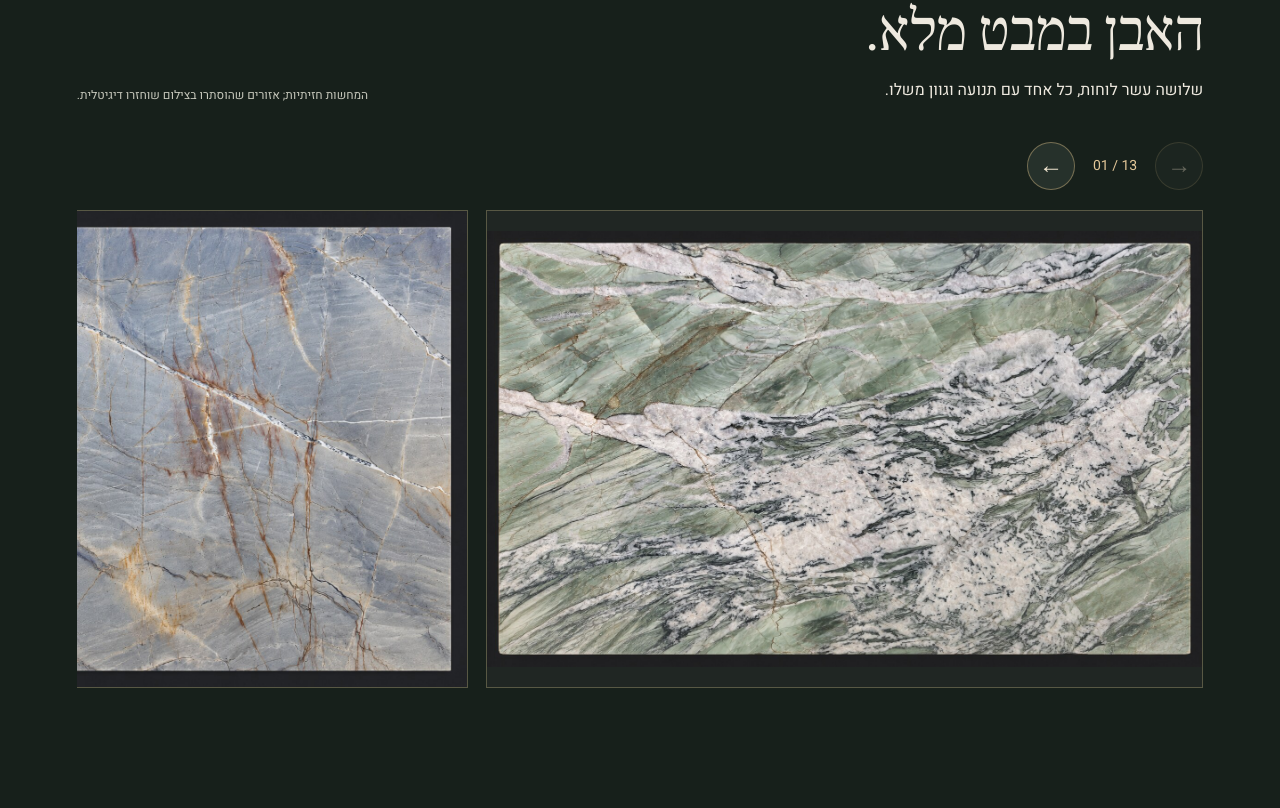
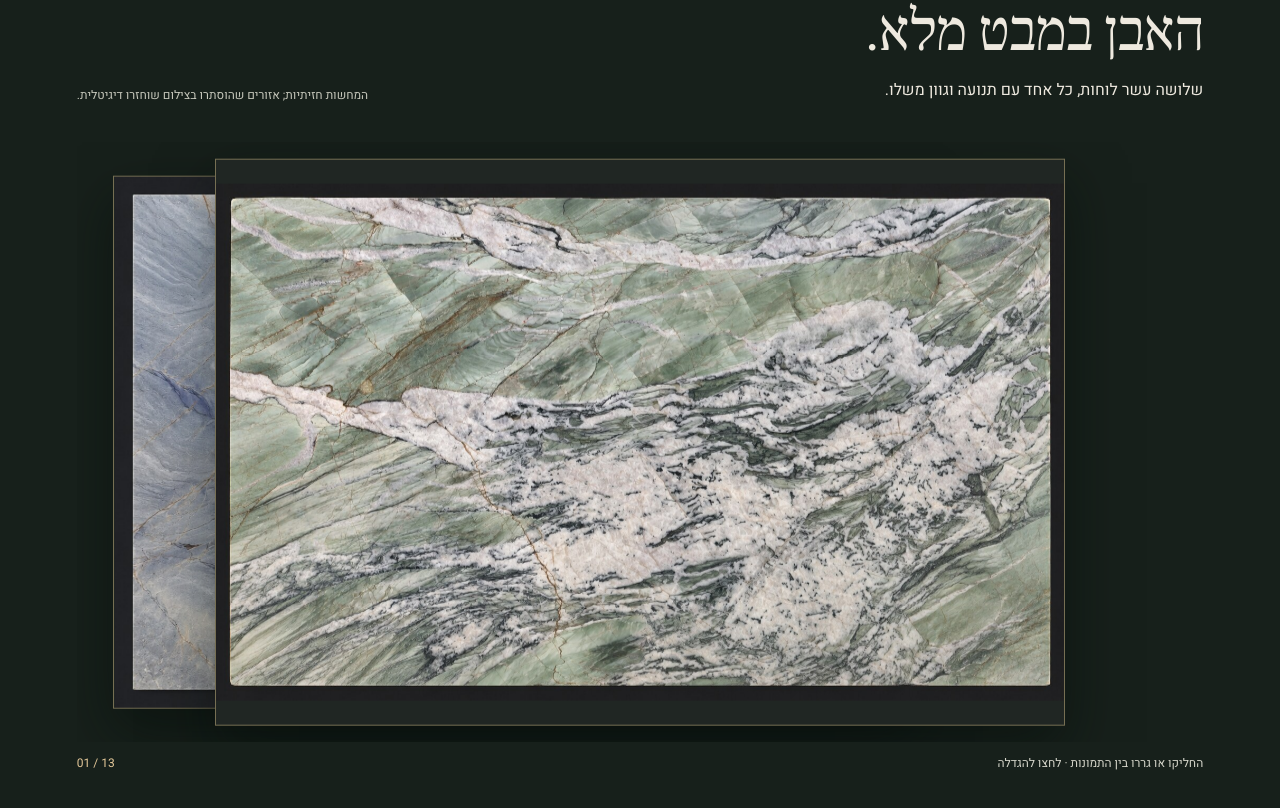
Before and after one commit to ward3107/Shayish-Kfar-Yassif, a React (Vite) app: page / in a window 1280 px wide. Shown: the part 2052-2860 px from the top of the page. Built offline with nearby package versions, Linux system fonts and the light colour scheme; a web font is replaced by a local one.

Commit message:
Replace slab strip with swipeable card deck

```diff
--- a/components/cinematic/CinematicHome.css
+++ b/components/cinematic/CinematicHome.css
@@ -37,16 +37,20 @@ html[lang=ar] .cinematic-home h1,html[lang=ar] .cinematic-home h2,html[lang=ar]
 .ch-slabs-heading h2{margin-bottom:8px}
 .ch-slabs-heading p{margin-bottom:0}
 .ch-slabs-heading small{display:block;max-width:310px;line-height:1.7;color:#c7c8bc;font-size:12px}
-.ch-slabs-controls{display:flex;align-items:center;justify-content:flex-end;gap:18px;margin-bottom:20px;color:#e3c799;font-size:14px}
-.ch-slabs-controls button{display:grid;place-items:center;width:48px;height:48px;border:1px solid #bca57688;border-radius:50%;background:#26312b;color:#f3e8d2;font-size:24px;line-height:1}
-.ch-slabs-controls button:hover:not(:disabled){background:#c3a16f;color:#17201b}
-.ch-slabs-controls button:disabled{opacity:.35;cursor:default}
-.ch-slabs-track{display:flex;gap:18px;overflow-x:auto;scroll-snap-type:x mandatory;scrollbar-color:#c3a16f #26312b;scrollbar-width:thin;overscroll-behavior-inline:contain;padding-bottom:16px}
-.ch-slabs-track:focus-visible{outline:3px solid #c5964c;outline-offset:5px}
-.ch-slab{flex:0 0 min(56vw,1000px);margin:0;min-width:0;background:#26312b;border:1px solid #bca57655;scroll-snap-align:start}
-.ch-slab>a{display:block;overflow:hidden;aspect-ratio:3/2;background:#202623}
-.ch-slab>a img{display:block;width:100%;height:100%;object-fit:contain;transition:transform .3s ease}
-.ch-slab>a:hover img{transform:scale(1.035)}
+.ch-slabs-stage{position:relative;height:clamp(250px,54vw,600px);overflow:hidden;cursor:grab;touch-action:pan-y;user-select:none}
+.ch-slabs-stage:active{cursor:grabbing}
+.ch-slabs-stage:focus-visible{outline:3px solid #c5964c;outline-offset:-3px}
+.ch-slab{position:absolute;top:50%;left:50%;width:min(70vw,850px);margin:0;aspect-ratio:3/2;background:#26312b;border:1px solid #bca57688;box-shadow:0 24px 55px #050d0a88;transition:transform .42s cubic-bezier(.2,.8,.2,1),opacity .32s ease;will-change:transform}
+.ch-slabs-stage[data-dragging=true] .ch-slab{transition:none}
+.cinematic-home[data-motion=off] .ch-slab{transition:none}
+.ch-slab>button{position:absolute;inset:0;display:block;width:100%;height:100%;padding:0;border:0;background:#202623}
+.ch-slab img{display:block;width:100%;height:100%;object-fit:contain;pointer-events:none}
+.ch-slabs-meta{display:flex;justify-content:space-between;gap:20px;align-items:center;margin-top:12px;color:#d5d5ca;font-size:12px}
+.ch-slabs-meta span:last-child{color:#e3c799;white-space:nowrap}
+.ch-slab-dialog{position:fixed;inset:0;margin:auto;padding:32px;max-width:min(96vw,1500px);max-height:94svh;border:1px solid #bca57688;background:#17201b;color:#fff;box-shadow:0 25px 90px #000a}
+.ch-slab-dialog::backdrop{background:#050b09e8;backdrop-filter:blur(8px)}
+.ch-slab-dialog img{display:block;max-width:100%;max-height:calc(94svh - 64px);width:auto;height:auto;object-fit:contain}
+.ch-slab-close{position:absolute;top:7px;right:10px;z-index:2;width:40px;height:40px;background:#17201be8;color:#fff;border:1px solid #c3a16f;border-radius:50%;font-size:28px;line-height:1}
 .ch-section-label span:last-child{font-size:11px;letter-spacing:.12em}
 .ch-project{height:175svh;--detail:0;--photo-scale:1;--photo-shift:0%;--progress:0%;background:#e7e7df;color:#242b24}
 .ch-tone-1{background:#181d1b;color:#eee9df}
@@ -121,7 +125,7 @@ html[lang=ar] .cinematic-home h1,html[lang=ar] .cinematic-home h2,html[lang=ar]
 .cinematic-home[data-motion=off] .ch-project-copy{opacity:1;transform:none}
 .cinematic-home[data-motion=off] .ch-photo img{transform:none}
 @media(max-width:750px){
- .ch-slabs{padding:55px 5.5% 65px}.ch-slabs-heading{display:block}.ch-slabs-heading small{margin-top:14px}.ch-slabs-controls{margin-top:18px}.ch-slabs-track{gap:10px}.ch-slab{flex-basis:88vw}
+ .ch-slabs{padding:55px 0 65px}.ch-slabs-heading{display:block;padding:0 5.5%}.ch-slabs-heading small{margin-top:14px}.ch-slab{width:86vw}.ch-slabs-meta{padding:0 5.5%;align-items:start}.ch-slabs-meta span:first-child{max-width:72%}.ch-slab-dialog{padding:22px 8px 8px}
  .cinematic-home h2{font-size:34px}.cinematic-home p{font-size:15px}.cinematic-home .ch-eyebrow{font-size:12px;margin-bottom:15px}
  .ch-hero{height:210svh}.ch-hero-stage{min-height:600px}
  .ch-intro,.ch-reveal{right:7%;left:7%;max-width:none;top:34%;text-shadow:0 2px 30px #0009}
--- a/components/cinematic/CinematicHome.tsx
+++ b/components/cinematic/CinematicHome.tsx
@@ -8,10 +8,10 @@ import './CinematicHome.css';
 
 const slabNames = ['stone-01-x235', 'stone-02-x240', 'stone-03-x242', 'stone-04-x241', 'stone-05-x247', 'stone-06-x248', 'stone-07-x249', 'stone-08-x256', 'stone-09-x254', 'stone-10-x255', 'stone-11-x261', 'stone-12-x262', 'stone-13-x263'];
 const slabCopy = {
-  he: { title: 'האבן במבט מלא.', intro: 'שלושה עשר לוחות, כל אחד עם תנועה וגוון משלו.', note: 'המחשות חזיתיות; אזורים שהוסתרו בצילום שוחזרו דיגיטלית.', slab: 'לוח', edited: 'הגדלת ההמחשה', jump: 'גלו את הלוחות', left: 'הזזה שמאלה', right: 'הזזה ימינה' },
-  ar: { title: 'الحجر بكامل تفاصيله.', intro: 'ثلاثة عشر لوحًا، لكل منها عروقه ولونه الخاص.', note: 'تصورات أمامية؛ أُعيد بناء الأجزاء المحجوبة رقميًا.', slab: 'لوح', edited: 'تكبير الصورة', jump: 'اكتشفوا الألواح', left: 'الانتقال يسارًا', right: 'الانتقال يمينًا' },
-  en: { title: 'The whole stone.', intro: 'Thirteen slabs, each with its own movement and colour.', note: 'Front view visualizations; obscured areas were reconstructed digitally.', slab: 'Slab', edited: 'Enlarge view', jump: 'Explore the slabs', left: 'Move left', right: 'Move right' },
-  ru: { title: 'Камень целиком.', intro: 'Тринадцать слэбов, каждый со своим рисунком и оттенком.', note: 'Фронтальные визуализации; скрытые участки восстановлены цифровым способом.', slab: 'Слэб', edited: 'Увеличить', jump: 'Смотреть слэбы', left: 'Листать влево', right: 'Листать вправо' },
+  he: { title: 'האבן במבט מלא.', intro: 'שלושה עשר לוחות, כל אחד עם תנועה וגוון משלו.', note: 'המחשות חזיתיות; אזורים שהוסתרו בצילום שוחזרו דיגיטלית.', slab: 'לוח', edited: 'הגדלת ההמחשה', jump: 'גלו את הלוחות', gesture: 'החליקו או גררו בין התמונות · לחצו להגדלה' },
+  ar: { title: 'الحجر بكامل تفاصيله.', intro: 'ثلاثة عشر لوحًا، لكل منها عروقه ولونه الخاص.', note: 'تصورات أمامية؛ أُعيد بناء الأجزاء المحجوبة رقميًا.', slab: 'لوح', edited: 'تكبير الصورة', jump: 'اكتشفوا الألواح', gesture: 'اسحبوا للتنقل · اضغطوا للتكبير' },
+  en: { title: 'The whole stone.', intro: 'Thirteen slabs, each with its own movement and colour.', note: 'Front view visualizations; obscured areas were reconstructed digitally.', slab: 'Slab', edited: 'Enlarge view', jump: 'Explore the slabs', gesture: 'Swipe or drag to browse · Click to enlarge' },
+  ru: { title: 'Камень целиком.', intro: 'Тринадцать слэбов, каждый со своим рисунком и оттенком.', note: 'Фронтальные визуализации; скрытые участки восстановлены цифровым способом.', slab: 'Слэб', edited: 'Увеличить', jump: 'Смотреть слэбы', gesture: 'Листайте или перетаскивайте · Нажмите для увеличения' },
 };
 
 export default function CinematicHome() {
@@ -20,8 +20,11 @@ export default function CinematicHome() {
   const s = slabCopy[language];
   const root = useRef<HTMLDivElement>(null);
   const dialog = useRef<HTMLDialogElement>(null);
-  const slabTrack = useRef<HTMLDivElement>(null);
+  const slabDialog = useRef<HTMLDialogElement>(null);
+  const dragStart = useRef<{x:number;pointerId:number}|null>(null);
+  const suppressClickUntil = useRef(0);
   const [activeSlab,setActiveSlab] = useState(0);
+  const [dragX,setDragX] = useState(0);
   const [look,setLook] = useState(0);
   const [project,setProject] = useState(0);
   const [reduced,setReduced] = useState(() => window.matchMedia('(prefers-reduced-motion: reduce)').matches);
@@ -35,21 +38,15 @@ export default function CinematicHome() {
     return ()=>query.removeEventListener('change',change);
   },[]);
   const openProject=(index:number)=>{setProject(index);dialog.current?.showModal();};
-  const showSlab=(index:number)=>{
-    const next=Math.max(0,Math.min(slabNames.length-1,index));
-    setActiveSlab(next);
-    slabTrack.current?.querySelectorAll<HTMLElement>('.ch-slab')[next]?.scrollIntoView({behavior:reduced?'auto':'smooth',block:'nearest',inline:'start'});
-  };
-  const syncSlab=()=>{
-    const track=slabTrack.current;
-    if(!track)return;
-    const edge=dir==='rtl'?track.getBoundingClientRect().right:track.getBoundingClientRect().left;
-    const cards=Array.from(track.querySelectorAll<HTMLElement>('.ch-slab'));
-    const closest=cards.reduce((best,card,index)=>{
-      const cardEdge=dir==='rtl'?card.getBoundingClientRect().right:card.getBoundingClientRect().left;
-      return Math.abs(cardEdge-edge)<best.distance?{index,distance:Math.abs(cardEdge-edge)}:best;
-    },{index:0,distance:Infinity});
-    setActiveSlab(closest.index);
+  const showSlab=(index:number)=>setActiveSlab(Math.max(0,Math.min(slabNames.length-1,index)));
+  const finishDrag=(clientX:number)=>{
+    const start=dragStart.current;
+    if(!start)return;
+    const distance=clientX-start.x;
+    if(Math.abs(distance)>8)suppressClickUntil.current=Date.now()+350;
+    if(Math.abs(distance)>45)showSlab(activeSlab+(distance<0?(dir==='rtl'?-1:1):(dir==='rtl'?1:-1)));
+    dragStart.current=null;
+    setDragX(0);
   };
   return (
     <div ref={root} className="cinematic-home" data-motion={reduced?'off':'on'} data-design="stone-to-space-static-saw" dir={dir}>
@@ -66,13 +63,18 @@ export default function CinematicHome() {
       </section>
       <section id="slabs" className="ch-slabs" aria-labelledby="ch-slabs-title">
         <div className="ch-slabs-heading"><div><p className="ch-eyebrow">STONE / 01—13</p><h2 id="ch-slabs-title">{s.title}</h2><p>{s.intro}</p></div><small>{s.note}</small></div>
-        <div className="ch-slabs-controls" dir="ltr"><button type="button" onClick={()=>showSlab(activeSlab+(dir==='rtl'?1:-1))} disabled={dir==='rtl'?activeSlab===slabNames.length-1:activeSlab===0} aria-label={s.left}>←</button><span aria-live="polite">{String(activeSlab+1).padStart(2,'0')} / {slabNames.length}</span><button type="button" onClick={()=>showSlab(activeSlab+(dir==='rtl'?-1:1))} disabled={dir==='rtl'?activeSlab===0:activeSlab===slabNames.length-1} aria-label={s.right}>→</button></div>
-        <div ref={slabTrack} className="ch-slabs-track" dir={dir} tabIndex={0} onScroll={syncSlab} onKeyDown={event=>{if(event.key==='ArrowLeft'||event.key==='ArrowRight'){event.preventDefault();showSlab(activeSlab+(event.key==='ArrowLeft'?(dir==='rtl'?1:-1):(dir==='rtl'?-1:1)));}}} aria-label={s.title} aria-roledescription="carousel">
-          {slabNames.map((name, i) => <figure key={name} className="ch-slab">
-            <a href={`/stone-slabs/edited/${name}.jpeg`} target="_blank" rel="noopener noreferrer" aria-label={`${s.edited}: ${s.slab} ${i + 1}`}><img src={`/stone-slabs/edited/${name}.jpeg`} alt={`${s.slab} ${i + 1} — ${s.edited}`} loading="lazy" decoding="async" width="1536" height="1024" /></a>
-          </figure>)}
+        <div className="ch-slabs-stage" data-dragging={dragX!==0} tabIndex={0} onKeyDown={event=>{if(event.key==='ArrowLeft'||event.key==='ArrowRight'){event.preventDefault();showSlab(activeSlab+(event.key==='ArrowLeft'?(dir==='rtl'?1:-1):(dir==='rtl'?-1:1)));}}} onPointerDown={event=>{if(event.pointerType==='mouse'&&event.button!==0)return;dragStart.current={x:event.clientX,pointerId:event.pointerId};}} onPointerMove={event=>{if(!dragStart.current||dragStart.current.pointerId!==event.pointerId)return;const distance=event.clientX-dragStart.current.x;if(Math.abs(distance)>8&&!event.currentTarget.hasPointerCapture(event.pointerId))event.currentTarget.setPointerCapture(event.pointerId);setDragX(Math.abs(distance)>8?distance:0);}} onPointerUp={event=>finishDrag(event.clientX)} onPointerCancel={()=>{dragStart.current=null;setDragX(0);}} aria-label={s.title} aria-roledescription="carousel">
+          {slabNames.map((name, i) => {
+            const offset=(i-activeSlab)*(dir==='rtl'?-1:1);
+            const distance=Math.abs(offset);
+            return <figure key={name} className="ch-slab" aria-hidden={distance!==0} style={{transform:`translate(calc(-50% + ${offset*15}% + ${dragX}px), -50%) scale(${distance===0?1:.94})`,zIndex:10-distance,opacity:distance>1?0:1,pointerEvents:distance>1?'none':'auto'}}>
+              <button type="button" tabIndex={distance===0?0:-1} onClick={()=>{if(Date.now()<suppressClickUntil.current)return;if(i===activeSlab)slabDialog.current?.showModal();else showSlab(i);}} aria-label={`${s.edited}: ${s.slab} ${i+1}`}><img src={`/stone-slabs/edited/${name}.jpeg`} alt={`${s.slab} ${i+1}`} loading={distance<=1?'eager':'lazy'} decoding="async" width="1536" height="1024" /></button>
+            </figure>;
+          })}
         </div>
+        <div className="ch-slabs-meta"><span>{s.gesture}</span><span dir="ltr" aria-live="polite">{String(activeSlab+1).padStart(2,'0')} / {slabNames.length}</span></div>
       </section>
+      <dialog ref={slabDialog} className="ch-slab-dialog" onClick={event=>{if(event.target===event.currentTarget)slabDialog.current?.close();}} aria-label={`${s.slab} ${activeSlab+1}`}><button type="button" className="ch-slab-close" onClick={()=>slabDialog.current?.close()} aria-label={c.close}>×</button><img src={`/stone-slabs/edited/${slabNames[activeSlab]}.jpeg`} alt={`${s.slab} ${activeSlab+1}`} /></dialog>
       <div id="gallery" className="ch-section-label"><span>{c.selected}</span><span dir="ltr">SELECTED SPACES / 01—03</span></div>
       {c.projects.map((p,i)=>(
         <section key={i} className={`ch-project ch-tone-${i}`} aria-labelledby={`ch-title-${i}`}>
```
Also changed, not shown: catalog/README.md.
